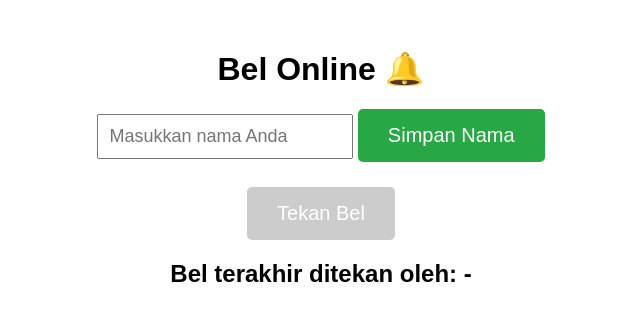
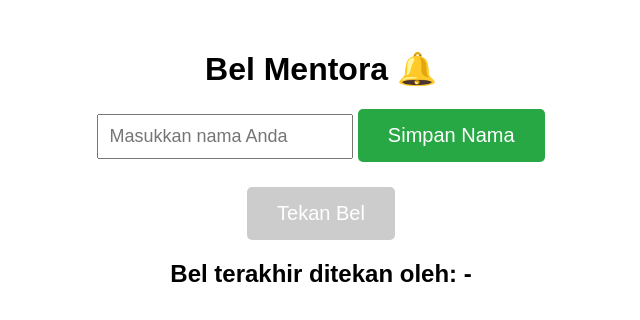
Before and after one commit to kojolahsandbox/bel-mentora, a plain HTML site: page index.html in a window 1280 px wide. Shown: the whole page, without its empty margins (319-959 px from the left). Drawn offline with Linux system fonts and the light colour scheme; no server answers.

Commit message:
Update index.html

```diff
--- a/index.html
+++ b/index.html
@@ -35,7 +35,7 @@
     </style>
   </head>
   <body>
-    <h1>Bel Online 🔔</h1>
+    <h1>Bel Mentora 🔔</h1>
 
     <input type="text" id="usernameInput" placeholder="Masukkan nama Anda" />
     <button id="saveNameButton">Simpan Nama</button>
```
